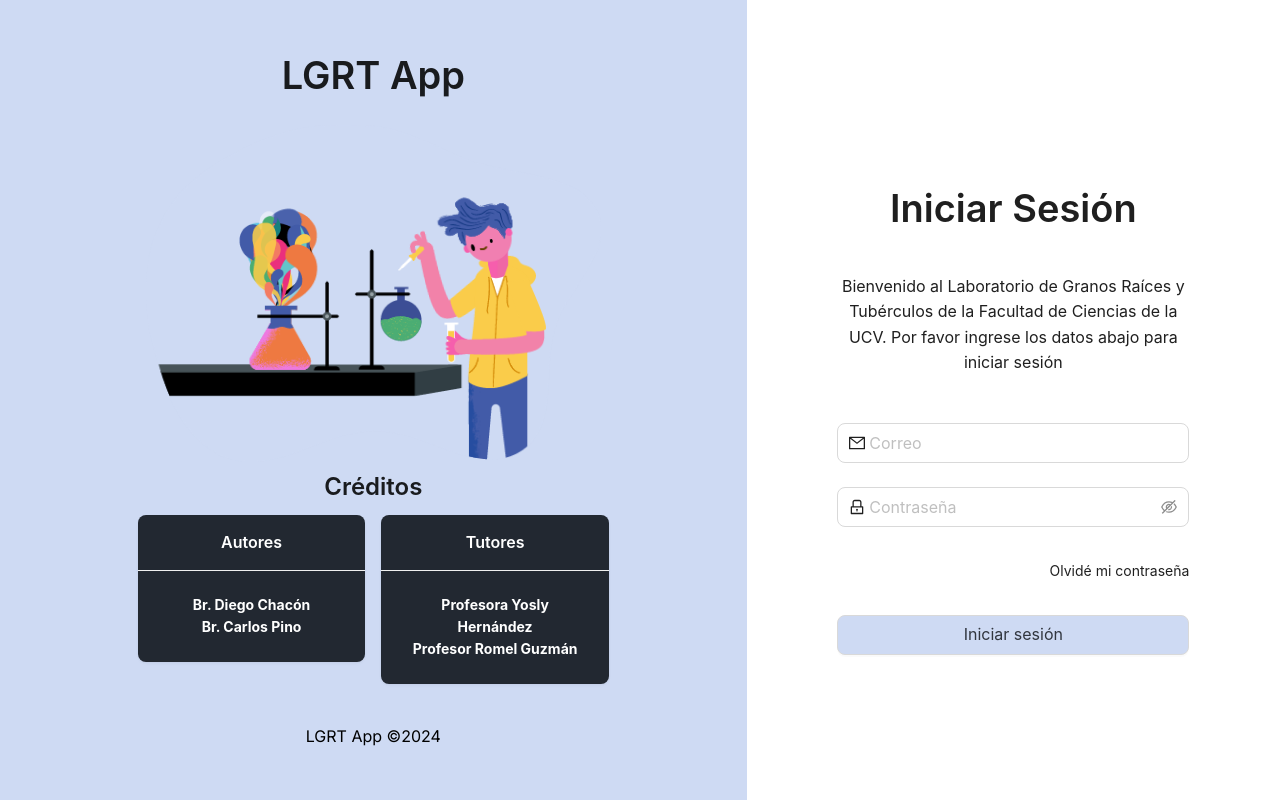
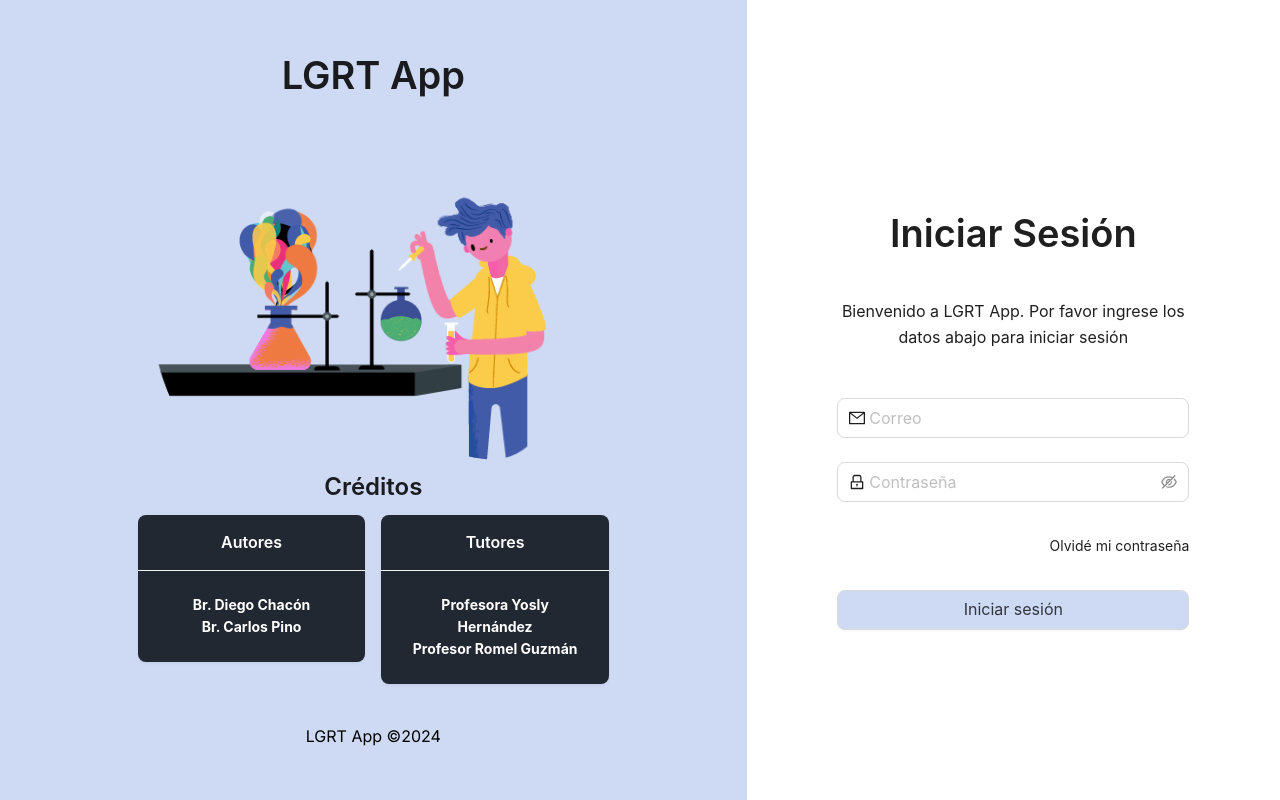
Before and after one commit to LGRT-UCV/lgrt-app, a Next.js app: page /auth/login in a window 1280 px wide. Built offline with nearby package versions, Linux system fonts and the light colour scheme; no server answers.

Commit message:
Fix login wording

```diff
--- a/src/app/auth/login/loginForm.tsx
+++ b/src/app/auth/login/loginForm.tsx
@@ -53,7 +53,7 @@ export default function LoginForm() {
       <div className="my-8 text-center">
         <Title className="py-2">Iniciar Sesión</Title>
         <Text className="mx-auto w-3/4 py-4">
-          {`Bienvenido al ${LAB_DETAILS.longName}. Por favor ingrese los datos abajo para iniciar sesión`}
+          {`Bienvenido a ${LAB_DETAILS.appName}. Por favor ingrese los datos abajo para iniciar sesión`}
         </Text>
       </div>
       <Form
```
